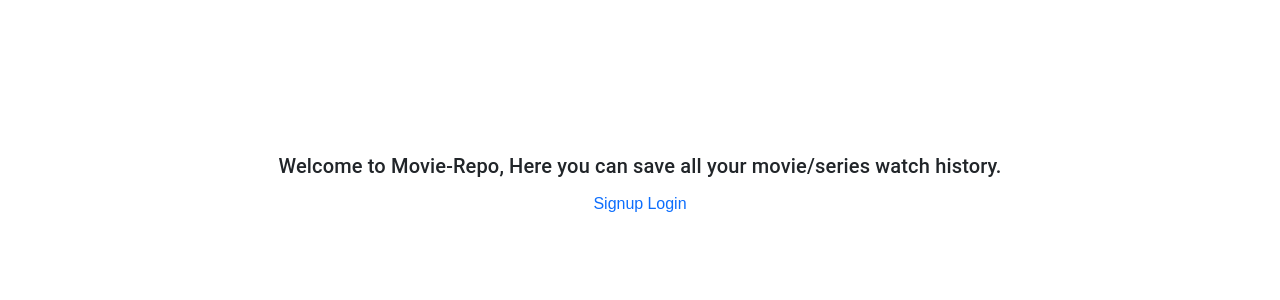
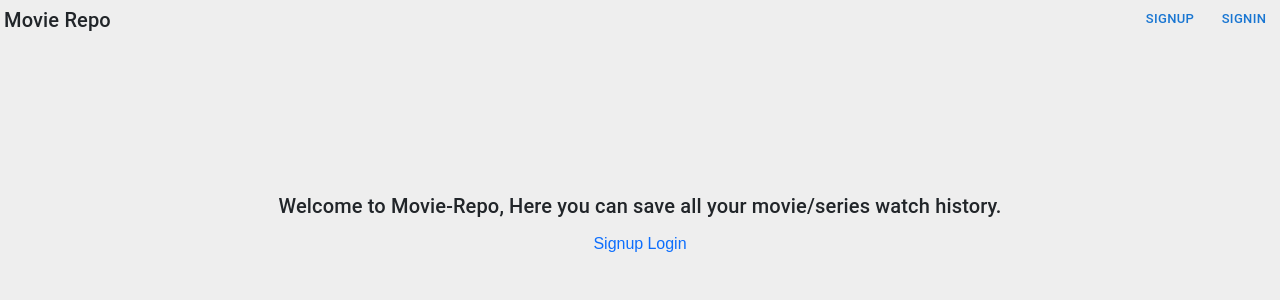
Before and after one commit to akballal/WatchVault_Client, a React (Vite) app: page / in a window 1280 px wide. Shown: the top 300 px of the page. Built offline with nearby package versions, Linux system fonts and the light colour scheme; no server answers; the HTML template or start-up script is replaced by a standard one.

Commit message:
Added a appbar

```diff
--- a/src/App.tsx
+++ b/src/App.tsx
@@ -17,10 +17,16 @@
 
 
 import "./App.css";
+import Appbar from "./components/Appbar";
 function App({ children }) {
   return (
+    <div style={{width: "100vw",
+            height: "100vh",
+            backgroundColor: "#eeeeee"}}
+        >
     <LocalizationProvider dateAdapter={AdapterDayjs}>
       {children}
+      <Appbar />
     <BrowserRouter>
       <Routes>
         <Route path="/" element={<HomePage />} />
@@ -34,6 +40,7 @@
       </Routes>
     </BrowserRouter>
     </LocalizationProvider>
+    </div>
 
   );
 }
--- /dev/null
+++ b/src/components/Appbar.tsx
@@ -0,0 +1,87 @@
+import { Button, Typography } from "@mui/material";
+import axios from "axios"
+import { useEffect, useState } from "react"
+import { useNavigate } from "react-router-dom";
+const token = localStorage.getItem("token");
+const backendUrl = "http://localhost:3000";
+
+
+function Appbar ()
+{
+    const [userEmail, setUserEmail] = useState(null);
+
+    const init = async () => {
+        try {
+            const response = await axios.get(`${backendUrl}/authenticate`, {
+                headers: {
+                  authorization: token
+                }
+              });
+          setUserEmail(response.data.username)
+        } catch (error) {
+          console.log(error)
+        }
+      };
+
+      useEffect(() => {
+        init();
+      }, []);
+
+      if (userEmail) {
+        return <div style={{
+            display: "flex",
+            justifyContent: "space-between",
+            padding: 4
+        }}>
+            <div>
+                <Typography variant={"h6"}>Movie Repo</Typography>
+            </div>
+
+            <div style={{display: "flex"}}>
+                <div>
+                    {userEmail}
+                </div>
+                <div style={{marginRight: 10}}>
+                    <Button
+                        size="small" variant="text"
+                        onClick={() => {
+                            localStorage.setItem("token", null);
+                            window.location = "/";
+                        }}
+                    >Logout</Button>
+                </div>
+            </div>
+        </div>
+    } else {
+        return <div style={{
+            display: "flex",
+            justifyContent: "space-between",
+            padding: 4
+        }}>
+            <div>
+                <Typography variant={"h6"}>Movie Repo</Typography>
+            </div>
+
+            <div style={{display: "flex"}}>
+                <div style={{marginRight: 10}}>
+                    <Button
+                        size="small" variant="text"
+                        onClick={() => {
+                            navigate("/signup")
+                        }}
+                    >Signup</Button>
+                </div>
+                <div>
+                    <Button
+                        size="small" variant="text"
+                        onClick={() => {
+                            navigate("/signin")
+                        }}
+                    >Signin</Button>
+                </div>
+            </div>
+        </div>
+    }
+}
+
+export default Appbar
```
